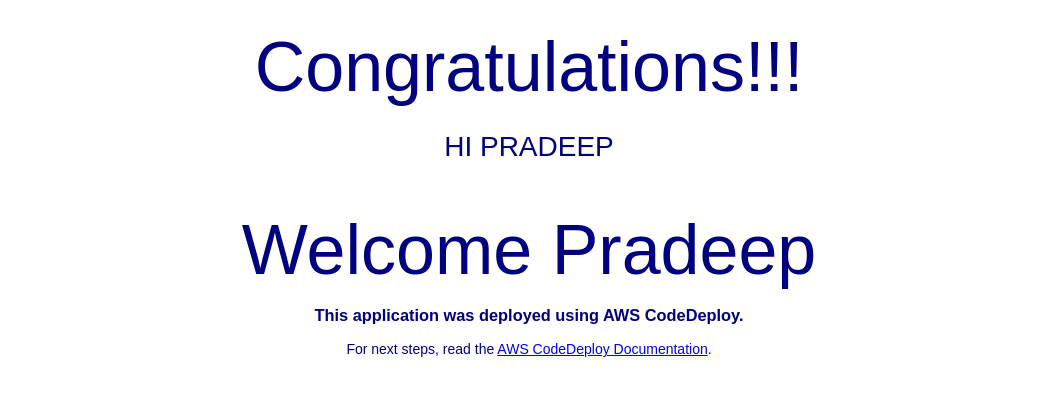
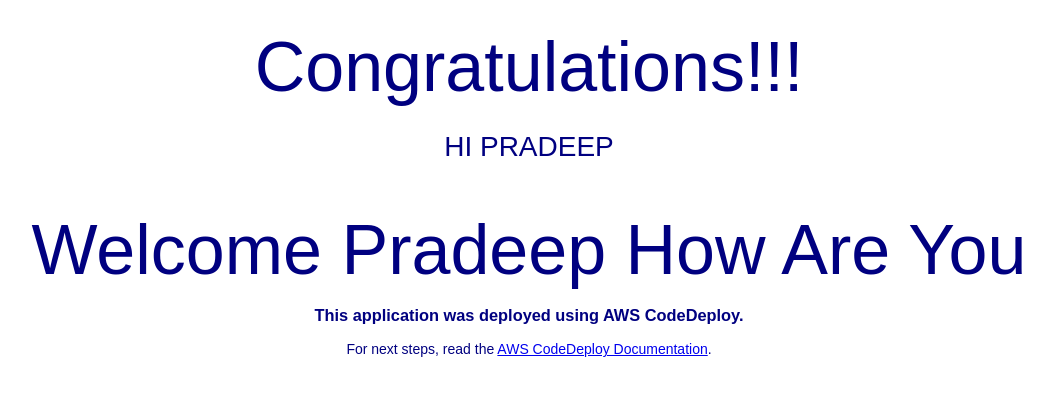
Before and after one commit to pradeepnoone/pradeep, a plain HTML site: page index.html in a window 1280 px wide. Shown: the part 220-616 px from the top of the page, without its empty margins (111-1164 px from the left). Drawn offline with Linux system fonts and the light colour scheme.

Commit message:
Update index.html

```diff
--- a/index.html
+++ b/index.html
@@ -35,7 +35,7 @@
 
       <h2>HI PRADEEP</h2>
 
-      <h1>Welcome Pradeep</h1>
+      <h1>Welcome Pradeep How Are You</h1>
 
     <h3>This application was deployed using AWS CodeDeploy.</h3>
     <p>For next steps, read the <a href="http://aws.amazon.com/documentation/codedeploy">AWS CodeDeploy Documentation</a>.</p>
```
